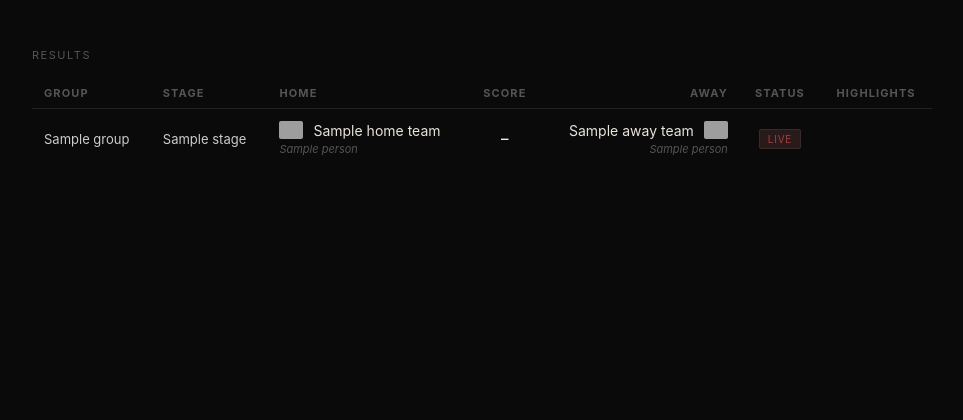
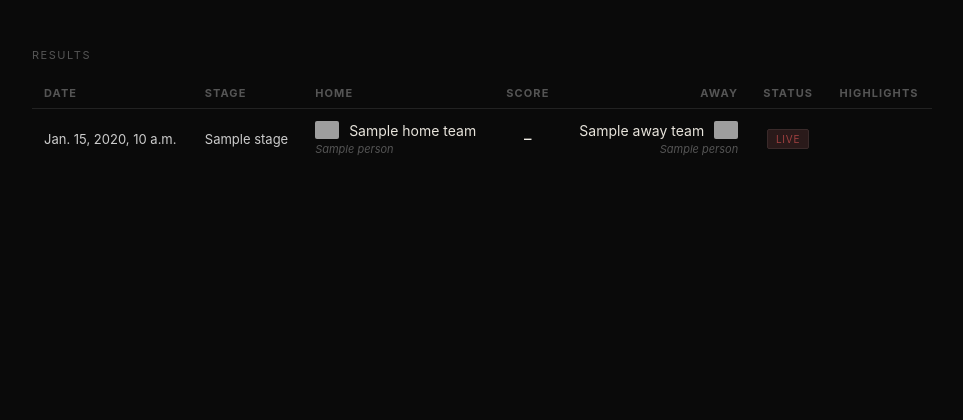
Before and after one commit to jpercival21/jpercival21.github.io, a Django app: template core/templates/core/index.html in a window 1280 px wide. Shown: the part 326-746 px from the top of the page, without its empty margins (158-1121 px from the left). Run offline with Django 5.2, Linux system fonts and the light colour scheme; the template is opened without the code that fills it: most values are stand-ins (such as "Sample title", 1, 10 or a date in 2020); grey boxes are pictures that could not be loaded.

Commit message:
combine group col

```diff
--- a/core/templates/core/index.html
+++ b/core/templates/core/index.html
@@ -190,7 +190,7 @@
     <table>
         <thead>
             <tr>
-            <th>Group</th>
+            <th>Date</th>
             <th>Stage</th>
             <th>Home</th>
             <th style="text-align:center">Score</th>
@@ -203,10 +203,14 @@
             {% for match in matches %}
             <tr>
             <td>
-                {{ match.group }}
+                {{ match.date }}
             </td>
             <td>
-                {{ match.stage }}
+                {% if match.stage == "GROUP_STAGE" %}
+                    {{ match.group }}
+                {% else %}
+                    {{ match.stage }}
+                {% endif %}
             </td>
                 <td>
                     <div class="tn">
```
